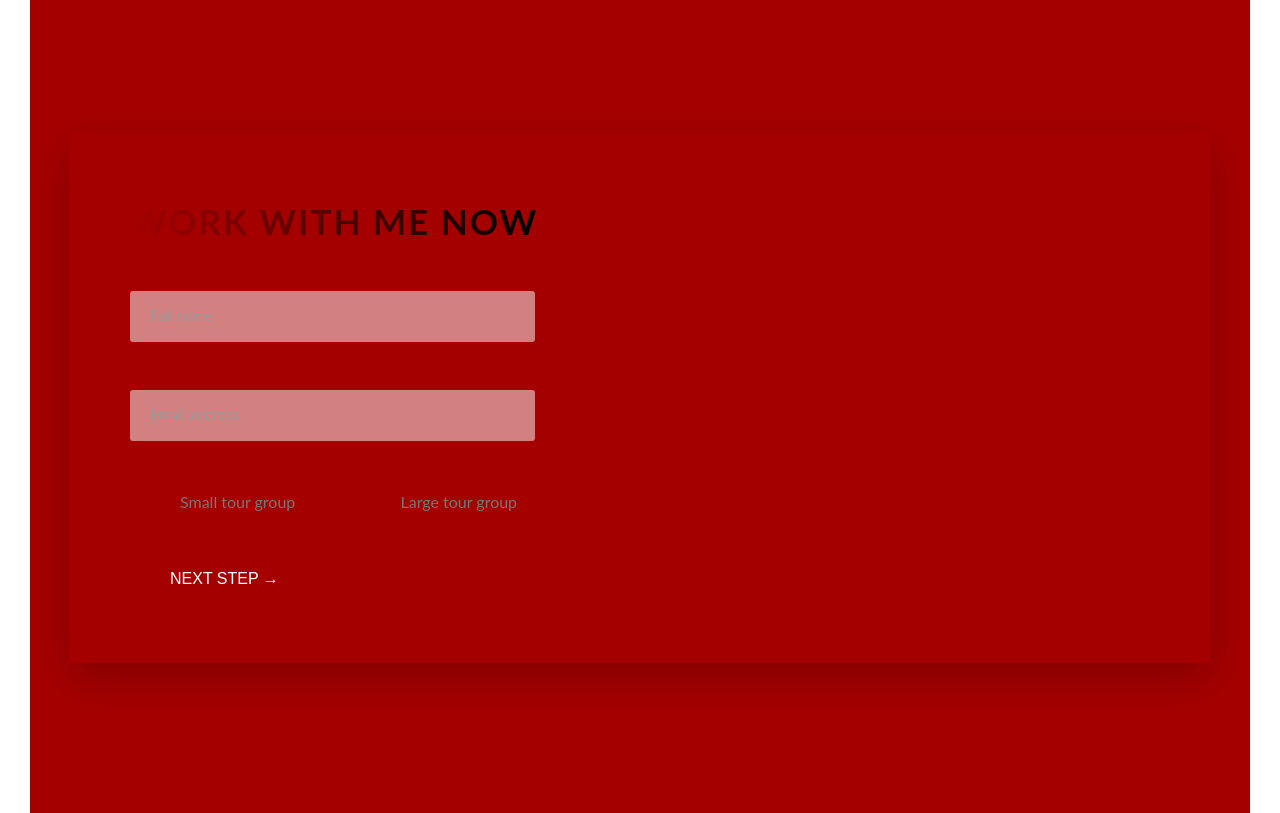
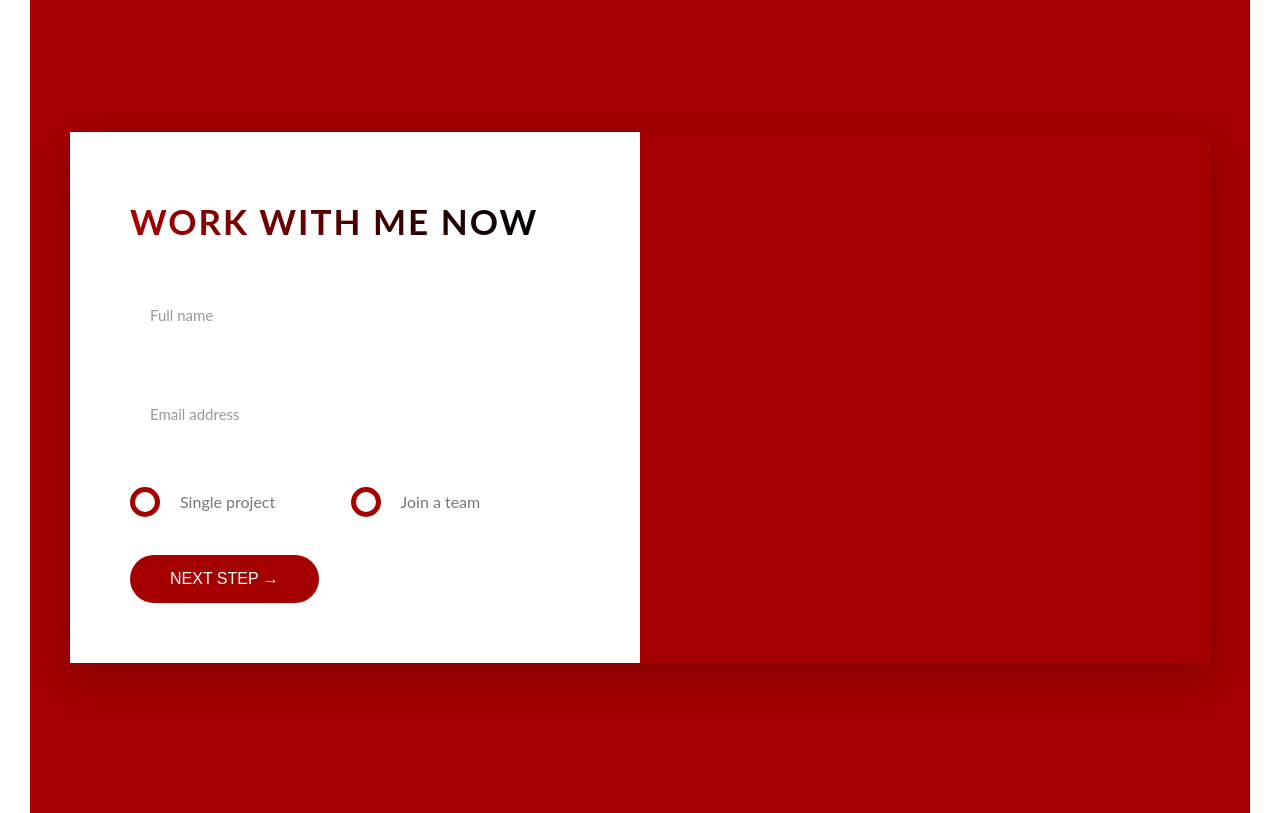
Before and after one commit to Olabisim/MY_PORTFOLIO, a React (Create React App) app: page / in a window 1280 px wide. Shown: the part 5000-5813 px from the top of the page. Built offline with nearby package versions, Linux system fonts and the light colour scheme.

Commit message:
contact page fixed

```diff
--- a/src/components/mainHome.js
+++ b/src/components/mainHome.js
@@ -298,7 +298,7 @@ export const MainHome = () => {
                                 <input type="radio" className="form__radio-input" id="small" name="size" />
                                 <label for="small" className="form__radio-label">
                                 <span className="form__radio-button"></span>
-                                Small tour group
+                                Single project
                                 </label>
                         </div>
 
@@ -306,7 +306,7 @@ export const MainHome = () => {
                                 <input type="radio" className="form__radio-input" id="large" name="size" />
                                 <label for="large" className="form__radio-label">
                                 <span className="form__radio-button"></span>
-                                Large tour group
+                                Join a team
                                 </label>
                         </div>
                         </div>
--- a/src/styles/main.css
+++ b/src/styles/main.css
@@ -1760,6 +1760,7 @@
     }
     .booking__form{
         width:50%;
+        background: white;
         padding:6rem
     }
     @media only screen and (max-width: 75em){
```
